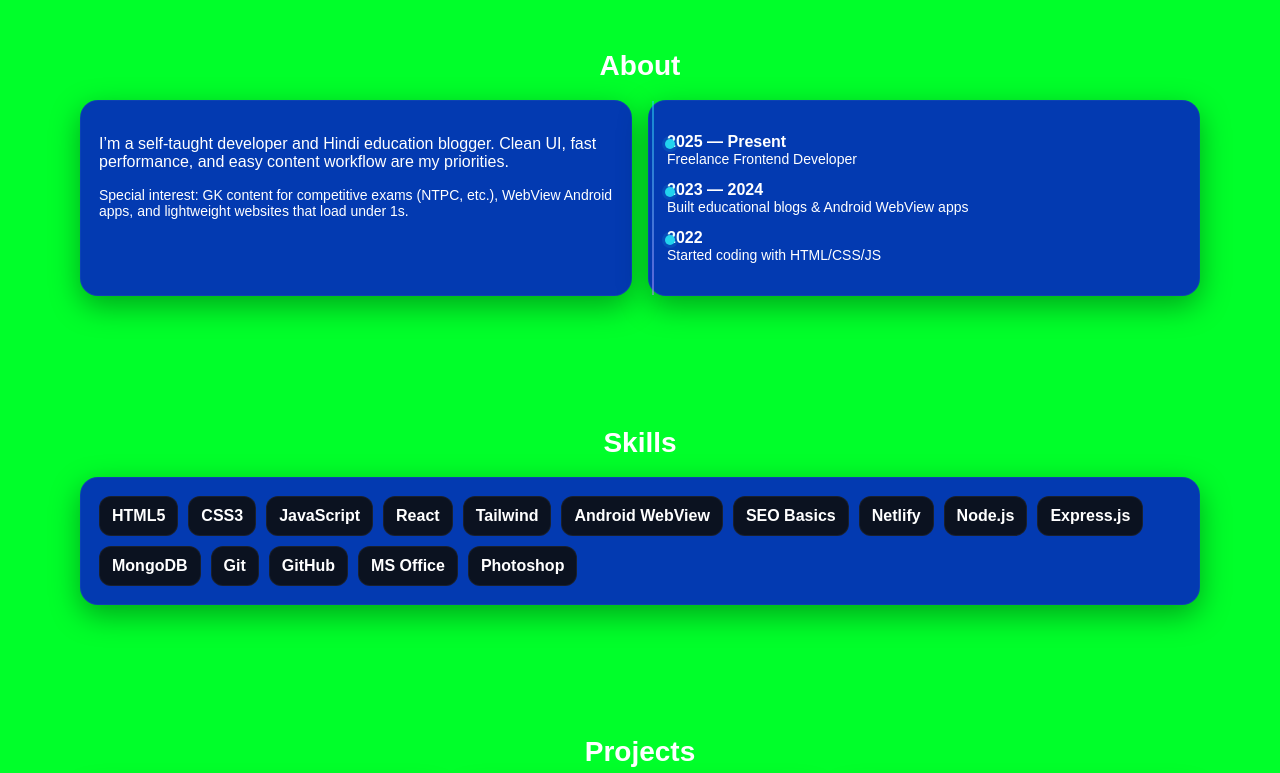
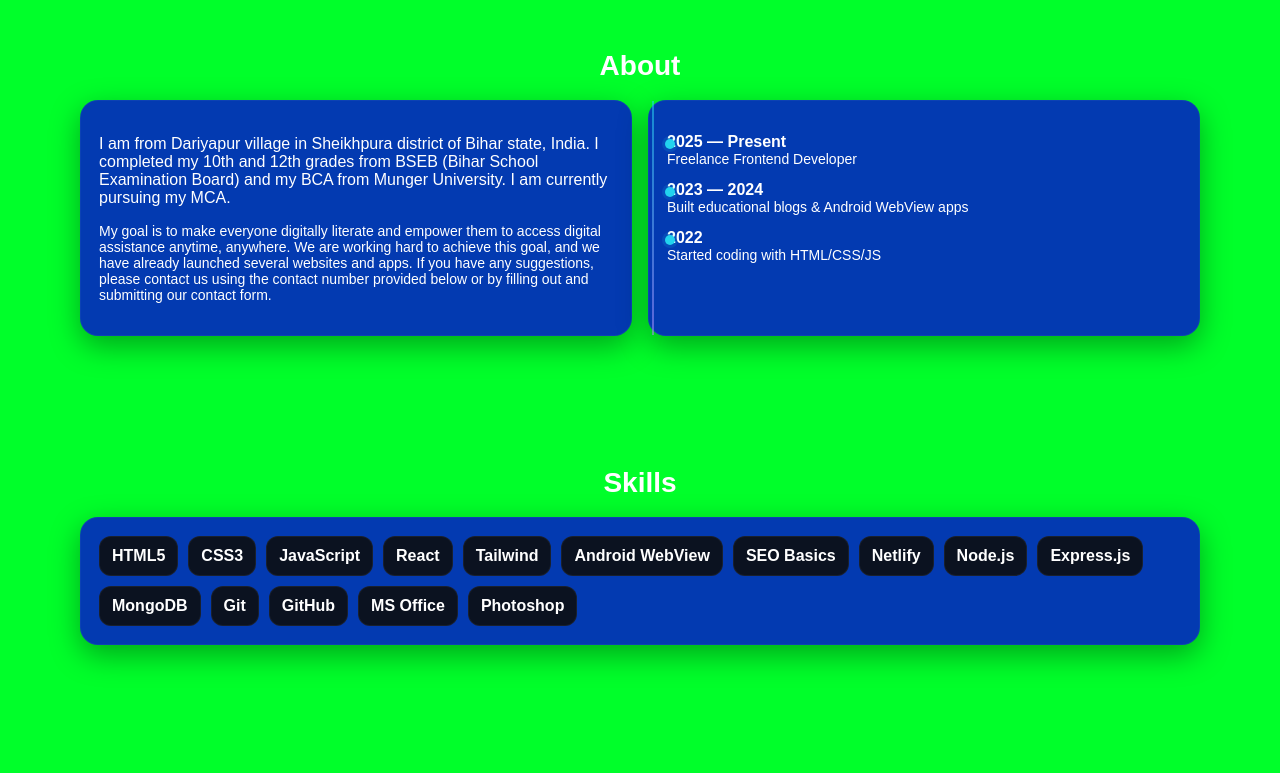
Before and after one commit to GULSHANDIGITALZONE/-, a plain HTML site: page Developer/About.html in a window 1280 px wide. Shown: the part 820-1593 px from the top of the page. Drawn offline with Linux system fonts and the light colour scheme; files whose address does not match are found by name.

Commit message:
Update About.html

```diff
--- a/Developer/About.html
+++ b/Developer/About.html
@@ -244,8 +244,8 @@
         <h2 class="section-title">About</h2>
         <div class="grid grid-2">
           <div class="card">
-            <p>I’m a self-taught developer and Hindi education blogger. Clean UI, fast performance, and easy content workflow are my priorities.</p>
-            <p class="muted">Special interest: GK content for competitive exams (NTPC, etc.), WebView Android apps, and lightweight websites that load under 1s.</p>
+            <p>I am from Dariyapur village in Sheikhpura district of Bihar state, India. I completed my 10th and 12th grades from BSEB (Bihar School Examination Board) and my BCA from Munger University. I am currently pursuing my MCA.</p>
+            <p class="muted">My goal is to make everyone digitally literate and empower them to access digital assistance anytime, anywhere. We are working hard to achieve this goal, and we have already launched several websites and apps. If you have any suggestions, please contact us using the contact number provided below or by filling out and submitting our contact form.</p>
           </div>
           <div class="card timeline" aria-hidden="false">
             <div class="t-item">
```
